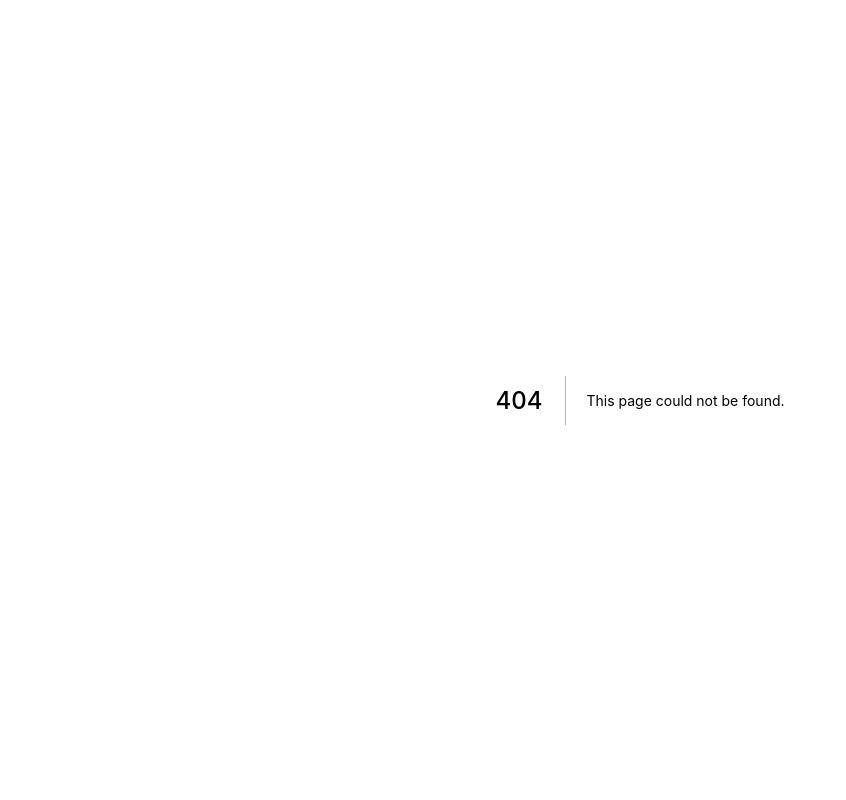
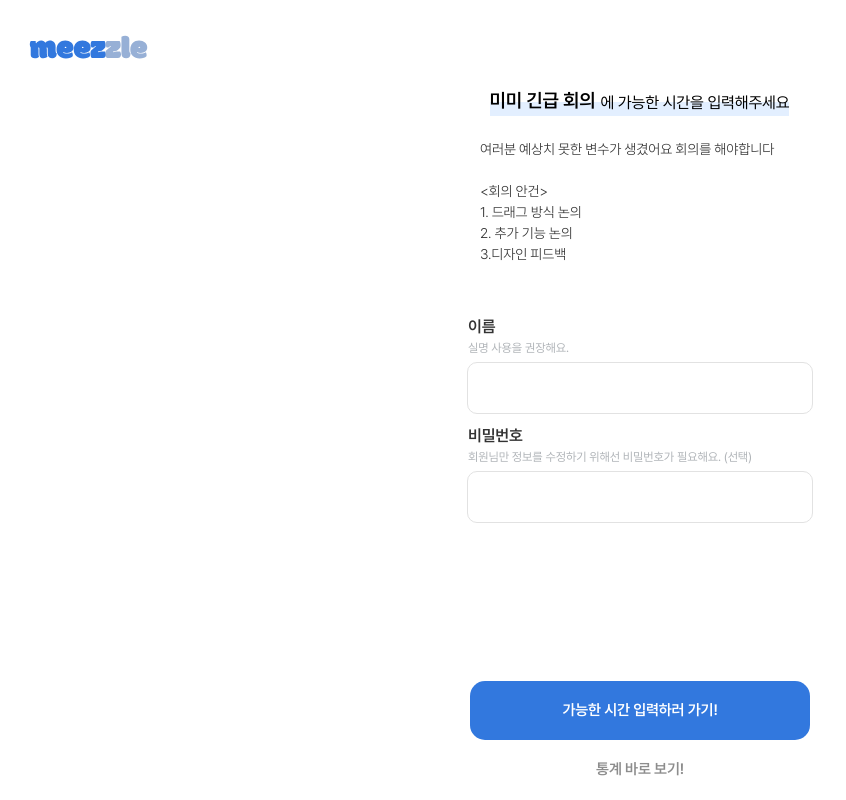
Before and after one commit to ryuni-dev/meezzle, a Next.js app in the folder meezzle-front/: page /event/1/info in a window 1280 px wide. Before the commit this address had no page. Shown: the whole page, without its empty margins (0-846 px from the left). Built offline with nearby package versions, Linux system fonts and the light colour scheme.

Commit message:
vote info 추가

```diff
--- a/meezzle-front/components/event/CreateElement/InputText.tsx
+++ b/meezzle-front/components/event/CreateElement/InputText.tsx
@@ -45,14 +45,15 @@ const Input = styled.input`
 `
 
 type Props = {
-    placeholder: string,
-    input: string,
-    OnChange(e:React.ChangeEvent<HTMLInputElement>): void
+    type?: string,
+    placeholder?: string,
+    input?: string,
+    OnChange?(e:React.ChangeEvent<HTMLInputElement>): void
     OnKeyPress?(e: React.KeyboardEvent<HTMLInputElement>): void
 }
-const InputText= React.forwardRef<HTMLInputElement, Props>(({placeholder, input, OnChange, OnKeyPress}, ref) => {
+const InputText= React.forwardRef<HTMLInputElement, Props>(({type, placeholder, input, OnChange, OnKeyPress}, ref) => {
     return (
-        <Input placeholder={placeholder} value={input} onChange={OnChange} ref={ref} onKeyPress={OnKeyPress}></Input>
+        <Input type={type} placeholder={placeholder} value={input} onChange={OnChange} ref={ref} onKeyPress={OnKeyPress}></Input>
     )
 })
 InputText.displayName = "InputText";
--- /dev/null
+++ b/meezzle-front/pages/event/[eid]/info.tsx
@@ -0,0 +1,148 @@
+import type { NextPage } from "next";
+import { useRecoilState, useRecoilValue } from "recoil";
+import styled from 'styled-components';
+import { useEffect, useState } from "react";
+
+import LinkBtn from "../../../components/common/LinkBtn";
+import Navbar from "../../../components/common/Navbar";
+import InputText from "../../../components/event/CreateElement/InputText";
+import TextBlackMedium from "../../../components/common/TextBlackMedium";
+import TextGraySmall from "../../../components/common/TextGraySmall";
+
+const TitleBox = styled.div`
+    display: flex;
+    flex-direction: row;
+    width: 301px;
+    height: 29px;
+`
+
+const Highlight = styled.div`
+    display: flex;
+    background: linear-gradient(to top, #E3EFFF 50%, transparent 50%);
+    z-index:-1;
+`
+const TitleLargeText = styled.text`
+    margin-right: 5px;
+    font-family: 'Pretendard';
+    font-style: normal;
+    font-weight: 600;
+    font-size: 19px;
+    line-height: 150%;
+    /* identical to box height, or 28px */
+
+    letter-spacing: -0.011em;
+
+    color: #000000;
+`
+const TitleMediumText = styled.text`
+    font-family: 'Pretendard';
+    font-style: normal;
+    font-weight: 400;
+    font-size: 16px;
+    line-height: 200%;
+    /* identical to box height, or 24px */
+
+    letter-spacing: -0.011em;
+
+    color: #000000;
+`
+
+const EventExplainDiv = styled.div`
+    display: flex;
+    width: 80%;
+    // height: 110px;
+    margin-right: auto;
+    margin-left: 10%;
+    margin-top: 23px;
+    margin-bottom: 40px;
+    white-space:pre;
+
+    font-family: 'Pretendard';
+    font-style: normal;
+    font-weight: 300;
+    font-size: 14px;
+    line-height: 150%;
+    /* or 21px */
+
+    letter-spacing: -0.011em;
+
+    /* gray900 */
+
+    color: #333333;
+`
+
+const InputExplainDiv = styled.div`
+    display: flex;
+    flex-direction: column;
+    margin-right: auto;
+    margin-left: 7%;
+    margin-top: 10px;
+    margin-bottom: 5px;
+`
+
+const Body = styled.div`
+    display: flex;
+    justify-content: center;
+    align-items: center;
+    flex-direction: column;
+    margin: 0 auto;
+    max-width: 400px;
+    // padding-left: 1%;
+    width: 100%;
+    overflow-x:hidden;
+`
+
+const Footer = styled.div`
+    display: flex;
+    justify-content: center;
+    align-items: center;
+    flex-direction: column;
+    width: 100%;
+    height: 120px;
+    position : fixed;
+    bottom : 0;
+    // margin-left: 12%;
+    // margin-right: 0px;
+`
+
+const ReviseEvent: NextPage = () => {
+
+    useEffect(()=> {
+        // setNow(selectedDay[0]);
+    }, []);
+
+    return (
+        <>
+        <Navbar>
+            <></>
+        </Navbar>
+        <Body>
+            <TitleBox>
+                <Highlight>
+                    <TitleLargeText>미미 긴급 회의</TitleLargeText>
+                    <TitleMediumText>에 가능한 시간을 입력해주세요</TitleMediumText>
+                </Highlight>
+            </TitleBox>
+            <EventExplainDiv>
+                {"여러분 예상치 못한 변수가 생겼어요 회의를 해야합니다 \n\n<회의 안건> \r\n1. 드래그 방식 논의  \n2. 추가 기능 논의 \n3.디자인 피드백"}
+            </EventExplainDiv>
+            <InputExplainDiv>
+                <TextBlackMedium text="이름"></TextBlackMedium>
+                <TextGraySmall text="실명 사용을 권장해요."></TextGraySmall>
+            </InputExplainDiv>
+            <InputText></InputText>
+            <InputExplainDiv>
+                <TextBlackMedium text="비밀번호"></TextBlackMedium>
+                <TextGraySmall text="회원님만 정보를 수정하기 위해선 비밀번호가 필요해요. (선택)"></TextGraySmall>
+            </InputExplainDiv>
+            <InputText type="password"></InputText>
+            <Footer>
+                <LinkBtn text="가능한 시간 입력하러 가기!" href="/event/eid/vote" color={true}></LinkBtn>
+                <LinkBtn text="통계 바로 보기!" href="/" color={false}></LinkBtn>
+            </Footer>
+        </Body>
+        </>
+        )
+};
+
+export default ReviseEvent;
--- a/meezzle-front/pages/event/create.tsx
+++ b/meezzle-front/pages/event/create.tsx
@@ -40,7 +40,7 @@ const Footer = styled.div`
     width: 100%;
     height: 90px;
     margin-top: 1rem;
-    margin-left: 10%;
+    // margin-left: 10%;
     margin-right: 0px;
     position : fixed;
     bottom : 0;
```
Also changed, not shown: meezzle-front/components/common/Btn.tsx (+17 -1 lines), meezzle-front/components/event/Vote/TimeSelect.tsx (+0 -50 lines), meezzle-front/pages/event/[eid]/vote.tsx (+3 -14 lines).
